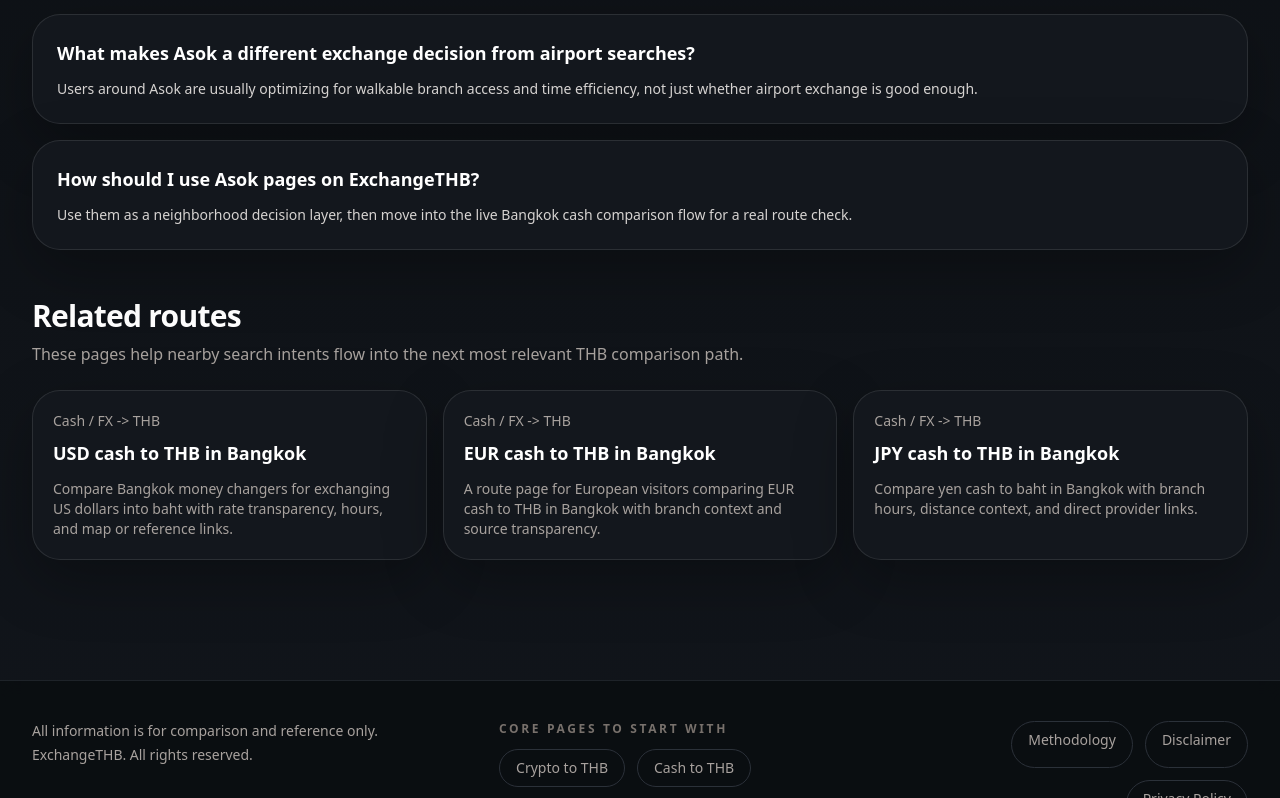
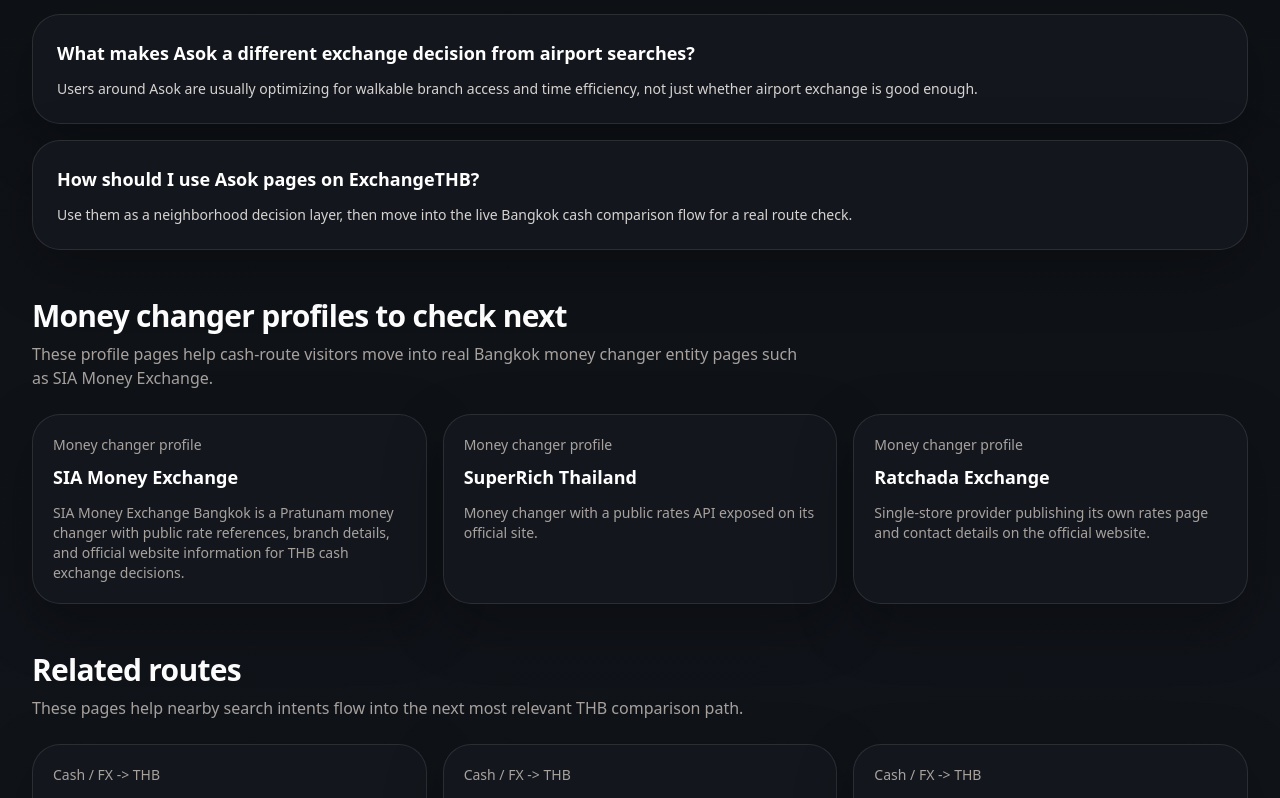
Before and after one commit to shiftshen/exchangethb, a Next.js app: page /en/routes/asok-money-exchange-guide in a window 1280 px wide. Shown: the part 1357-2155 px from the top of the page. Built offline with nearby package versions, Linux system fonts and the light colour scheme; no server answers.

Commit message:
feat: link route guides to core entity profiles

```diff
--- a/app/[locale]/routes/[slug]/page.tsx
+++ b/app/[locale]/routes/[slug]/page.tsx
@@ -1,10 +1,10 @@
 import type { Metadata } from 'next';
 import { notFound } from 'next/navigation';
 import { TrackLink } from '@/components/track-link';
-import { cashRates, exchanges, marketSnapshots } from '@/data/site';
+import { cashRates, exchanges, marketSnapshots, publicCashProviders } from '@/data/site';
 import { Pill, Section } from '@/components/ui';
 import { indexableLocales, t } from '@/lib/i18n';
-import { breadcrumbJsonLd, localeMetadataAlternates, localeRobots, withLocalePath } from '@/lib/seo';
+import { breadcrumbJsonLd, itemListJsonLd, localeMetadataAlternates, localeRobots, withLocalePath } from '@/lib/seo';
 import { getRouteGuide, routeGuides, routeGuideSlugs } from '@/lib/route-guides';
 import { Locale } from '@/lib/types';
 
@@ -188,18 +188,55 @@
   const relatedGuides = routeGuides
     .filter((item) => item.slug !== guide.slug && item.type === guide.type)
     .slice(0, 3);
+  const relatedProfiles = guide.type === 'cash'
+    ? ['sia', 'superrich-thailand', 'ratchada']
+        .map((providerSlug) => publicCashProviders.find((provider) => provider.slug === providerSlug))
+        .filter((provider): provider is typeof publicCashProviders[number] => Boolean(provider))
+        .map((provider) => ({
+          href: `/${locale}/money-changers/${provider.slug}`,
+          title: provider.name,
+          body: t(provider.summary, locale),
+        }))
+    : ['binance-th', 'bitkub', 'upbit-thailand']
+        .map((exchangeSlug) => exchanges.find((exchange) => exchange.slug === exchangeSlug))
+        .filter((exchange): exchange is typeof exchanges[number] => Boolean(exchange))
+        .map((exchange) => ({
+          href: `/${locale}/exchanges/${exchange.slug}`,
+          title: exchange.name,
+          body: t(exchange.summary, locale),
+        }));
   const breadcrumbLd = breadcrumbJsonLd([
     { name: 'ExchangeTHB', item: withLocalePath(locale) },
     { name: guideTitle, item: withLocalePath(locale, `/routes/${guide.slug}`) },
   ]);
   const faqLd = guideFaqs.length ? faqJsonLd(guideFaqs) : null;
   const pageLd = webPageJsonLd(locale, guide.slug, guideTitle, guideSummary, latestDataIso);
+  const relatedProfilesLd = relatedProfiles.length
+    ? itemListJsonLd(
+        relatedProfiles.map((item) => ({
+          name: item.title,
+          url: withLocalePath(locale, item.href.replace(`/${locale}`, '')),
+        })),
+        guide.type === 'cash'
+          ? locale === 'th'
+            ? 'โปรไฟล์ร้านแลกเงินที่เกี่ยวข้อง'
+            : locale === 'zh'
+              ? '相关换汇品牌'
+              : 'Related money changer profiles'
+          : locale === 'th'
+            ? 'โปรไฟล์แพลตฟอร์มที่เกี่ยวข้อง'
+            : locale === 'zh'
+              ? '相关交易所资料页'
+              : 'Related exchange profiles',
+      )
+    : null;
 
   return (
     <div className="space-y-12">
       <script type="application/ld+json" dangerouslySetInnerHTML={{ __html: JSON.stringify(breadcrumbLd) }} />
       {faqLd ? <script type="application/ld+json" dangerouslySetInnerHTML={{ __html: JSON.stringify(faqLd) }} /> : null}
       <script type="application/ld+json" dangerouslySetInnerHTML={{ __html: JSON.stringify(pageLd) }} />
+      {relatedProfilesLd ? <script type="application/ld+json" dangerouslySetInnerHTML={{ __html: JSON.stringify(relatedProfilesLd) }} /> : null}
       <section className="frontend-hero overflow-hidden p-6 sm:p-8 lg:p-10">
         <div className="grid gap-6 lg:grid-cols-[1.1fr_0.9fr] lg:items-start">
           <div className="space-y-5">
@@ -263,6 +300,61 @@
         </Section>
       ) : null}
 
+      {relatedProfiles.length ? (
+        <Section
+          title={guide.type === 'cash'
+            ? locale === 'th'
+              ? 'โปรไฟล์ร้านแลกเงินที่ควรดูต่อ'
+              : locale === 'zh'
+                ? '下一步最该看的换汇品牌页'
+                : locale === 'ja'
+                  ? '次に見るべき両替ブランド'
+                  : locale === 'ko'
+                    ? '다음에 볼 환전 브랜드'
+                    : locale === 'de'
+                      ? 'Nächste Wechselstuben-Profile'
+                      : 'Money changer profiles to check next'
+            : locale === 'th'
+              ? 'โปรไฟล์แพลตฟอร์มที่ควรดูต่อ'
+              : locale === 'zh'
+                ? '下一步最该看的交易所资料页'
+                : locale === 'ja'
+                  ? '次に見るべき取引所プロフィール'
+                  : locale === 'ko'
+                    ? '다음에 볼 거래소 프로필'
+                    : locale === 'de'
+                      ? 'Nächste Börsenprofile'
+                      : 'Exchange profiles to check next'}
+          description={guide.type === 'cash'
+            ? locale === 'th'
+              ? 'ส่วนนี้ช่วยเชื่อมจาก route intent ไปยังโปรไฟล์ร้านจริง เช่น SIA Money Exchange และแบรนด์สำคัญอื่นในกรุงเทพ'
+              : locale === 'zh'
+                ? '这一组品牌页把路线意图继续推进到真实的曼谷换汇实体页。'
+                : 'These profile pages help cash-route visitors move into real Bangkok money changer entity pages such as SIA Money Exchange.'
+            : locale === 'th'
+              ? 'ส่วนนี้ช่วยเชื่อมจาก route intent ไปยังหน้าโปรไฟล์แพลตฟอร์มจริง'
+              : locale === 'zh'
+                ? '这一组资料页把路线意图继续推进到真实的交易所实体页。'
+                : 'These profile pages help crypto-route visitors move into real Thailand crypto exchange entity pages.'}
+        >
+          <div className="grid gap-4 md:grid-cols-3">
+            {relatedProfiles.map((item) => (
+              <TrackLink
+                key={item.href}
+                href={item.href}
+                eventName="route_guide_related_profile_click"
+                eventParams={{ route: guide.slug, href: item.href, type: guide.type }}
+                className="card card-interactive p-5"
+              >
+                <p className="text-sm text-stone-400">{guide.type === 'cash' ? 'Money changer profile' : 'Exchange profile'}</p>
+                <h2 className="mt-2 text-lg font-semibold text-white">{item.title}</h2>
+                <p className="mt-3 text-sm text-stone-400">{item.body}</p>
+              </TrackLink>
+            ))}
+          </div>
+        </Section>
+      ) : null}
+
       {relatedGuides.length ? (
         <Section
           title={locale === 'th' ? 'เส้นทางที่เกี่ยวข้อง' : locale === 'zh' ? '相关路线' : locale === 'ja' ? '関連ルート' : locale === 'ko' ? '관련 경로' : locale === 'de' ? 'Verwandte Routen' : 'Related routes'}
```
